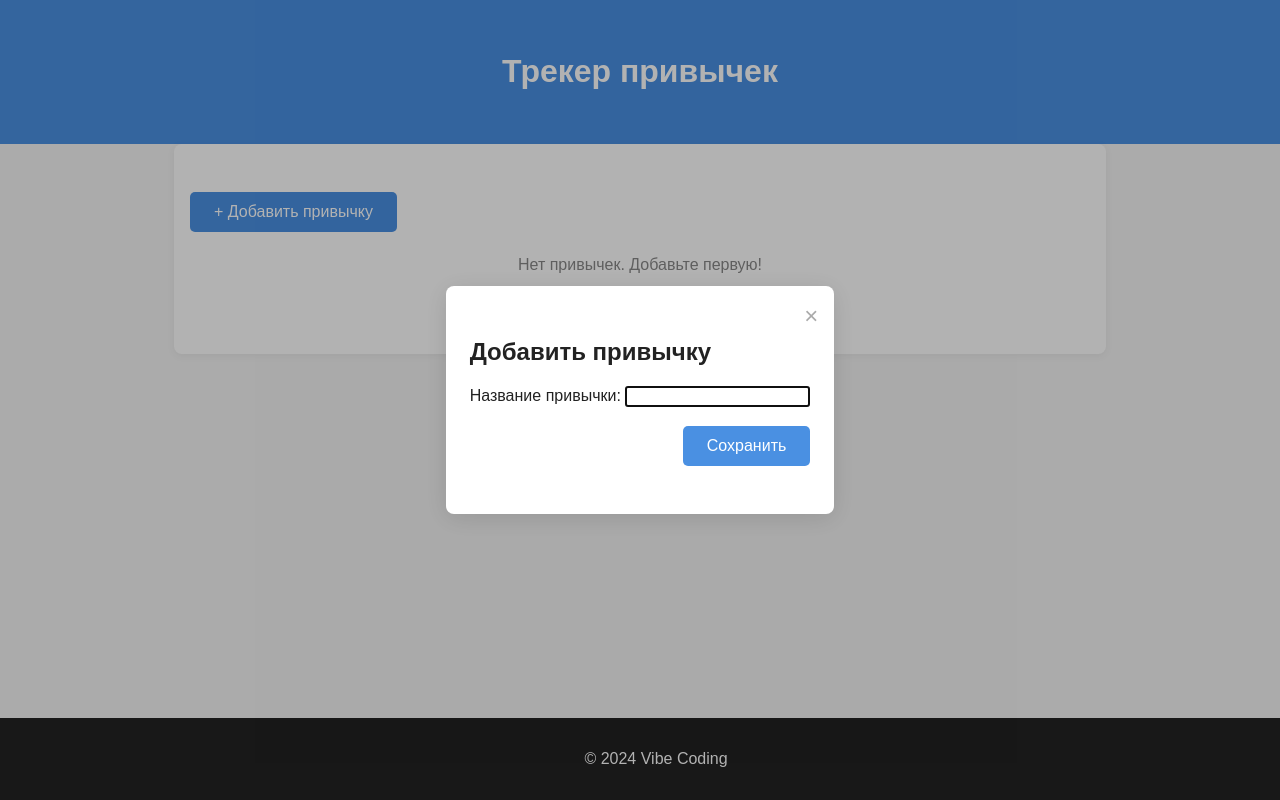
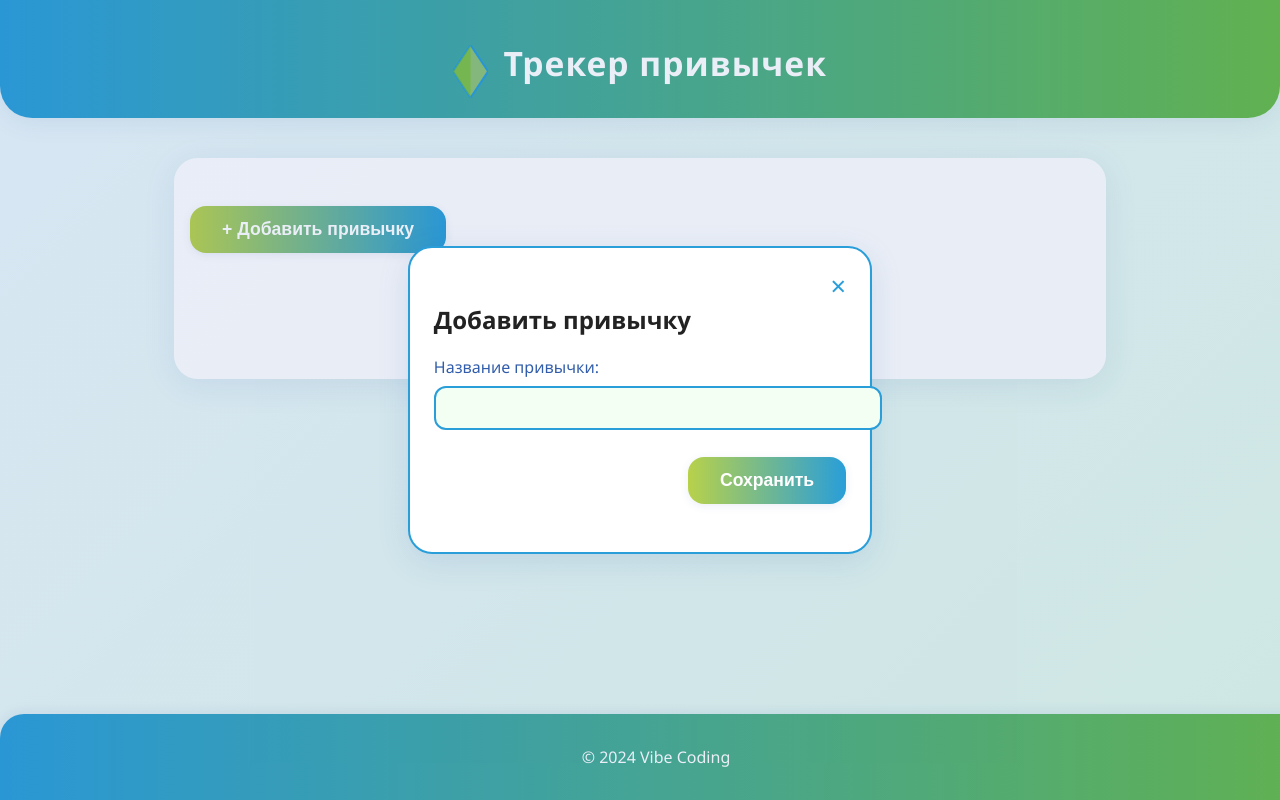
Before and after one commit to Guince/sims-like_live_tracker, a plain HTML site: page index.html in a window 1280 px wide. Both pictures are taken after a click on the button "+ Добавить привычку". Drawn offline with Linux system fonts and the light colour scheme.

Commit message:
update style, made it more like Sims4

```diff
--- a/index.html
+++ b/index.html
@@ -8,6 +8,13 @@
 </head>
 <body>
     <header>
+        <span class="plumbob">
+            <svg viewBox="0 0 32 48" fill="none" xmlns="http://www.w3.org/2000/svg">
+                <polygon points="16,0 32,24 16,48 0,24" fill="#b8d14a" stroke="#299ed9" stroke-width="2"/>
+                <polygon points="16,0 16,48 0,24" fill="#66bb46" opacity="0.7"/>
+                <polygon points="16,0 32,24 16,48" fill="#299ed9" opacity="0.3"/>
+            </svg>
+        </span>
         <h1>Трекер привычек</h1>
     </header>
     <main>
--- a/style.css
+++ b/style.css
@@ -1,25 +1,48 @@
 body {
-    font-family: Arial, sans-serif;
+    font-family: 'Segoe UI', Arial, sans-serif;
     margin: 0;
     padding: 0;
-    background: #f4f4f4;
+    background: linear-gradient(135deg, #eaf6fb 0%, #e0f7e9 100%);
     color: #222;
+    min-height: 100vh;
 }
 
 header {
-    background: #4a90e2;
+    background: linear-gradient(90deg, #299ed9 0%, #66bb46 100%);
     color: #fff;
-    padding: 2rem 1rem;
+    padding: 2.5rem 1rem 2rem 1rem;
     text-align: center;
+    border-bottom-left-radius: 32px;
+    border-bottom-right-radius: 32px;
+    box-shadow: 0 4px 24px rgba(49,93,171,0.10);
+    position: relative;
+}
+header .plumbob {
+    display: inline-block;
+    vertical-align: middle;
+    margin-right: 0.7rem;
+    width: 2.2rem;
+    height: 2.2rem;
+}
+header h1 {
+    display: inline-block;
+    vertical-align: middle;
+    font-size: 2.1rem;
+    font-weight: 700;
+    letter-spacing: 1px;
+    margin: 0;
 }
 
 main {
     padding: 2rem 1rem 5rem 1rem;
     max-width: 900px;
     margin: 0 auto;
-    background: #fff;
-    border-radius: 8px;
-    box-shadow: 0 2px 8px rgba(0,0,0,0.05);
+    background: rgba(255,255,255,0.95);
+    border-radius: 24px;
+    box-shadow: 0 6px 32px rgba(49,93,171,0.10);
+    margin-top: 2.5rem;
+    position: relative;
+    z-index: 1;
 }
 
 .habits-section {
@@ -27,18 +50,21 @@ main {
 }
 
 .primary-btn {
-    background: #4a90e2;
+    background: linear-gradient(90deg, #b8d14a 0%, #299ed9 100%);
     color: #fff;
     border: none;
-    padding: 0.7rem 1.5rem;
-    border-radius: 5px;
-    font-size: 1rem;
+    padding: 0.8rem 2rem;
+    border-radius: 16px;
+    font-size: 1.1rem;
+    font-weight: 600;
     cursor: pointer;
     margin-bottom: 1.5rem;
-    transition: background 0.2s;
+    box-shadow: 0 2px 8px rgba(49,93,171,0.10);
+    transition: background 0.2s, transform 0.1s;
 }
 .primary-btn:hover {
-    background: #357abd;
+    background: linear-gradient(90deg, #66bb46 0%, #315dab 100%);
+    transform: translateY(-2px) scale(1.04);
 }
 
 .habits-list {
@@ -48,14 +74,15 @@ main {
 }
 
 .habit-item {
-    background: #f9f9f9;
-    border: 1px solid #e0e0e0;
-    border-radius: 6px;
+    background: linear-gradient(90deg, #f4fff4 0%, #eaf6fb 100%);
+    border: 2px solid #b8d14a;
+    border-radius: 18px;
     margin-bottom: 1.5rem;
-    padding: 1rem;
+    padding: 1.2rem 1rem 1.5rem 1rem;
     display: flex;
     flex-direction: column;
     gap: 0.7rem;
+    box-shadow: 0 2px 12px rgba(49,93,171,0.07);
 }
 .habit-header {
     display: flex;
@@ -64,58 +91,70 @@ main {
 }
 .habit-title {
     font-weight: bold;
-    font-size: 1.1rem;
+    font-size: 1.2rem;
+    color: #299ed9;
+    letter-spacing: 0.5px;
 }
 .habit-actions button {
     background: none;
     border: none;
-    color: #4a90e2;
+    color: #299ed9;
     cursor: pointer;
-    font-size: 1.1rem;
+    font-size: 1.3rem;
     margin-left: 0.5rem;
-    transition: color 0.2s;
+    border-radius: 50%;
+    padding: 0.2rem 0.4rem;
+    transition: background 0.2s, color 0.2s;
 }
 .habit-actions button:hover {
-    color: #d0021b;
+    background: #e0f7e9;
+    color: #b8d14a;
 }
 
 .calendar {
     display: grid;
     grid-template-columns: repeat(7, 1fr);
-    gap: 0.2rem;
+    gap: 0.3rem;
     margin-top: 0.5rem;
 }
 .calendar-day {
-    width: 2.2rem;
-    height: 2.2rem;
+    width: 2.3rem;
+    height: 2.3rem;
     display: flex;
     align-items: center;
     justify-content: center;
-    border-radius: 4px;
-    background: #eaeaea;
-    font-size: 0.95rem;
+    border-radius: 8px;
+    background: #eaf6fb;
+    font-size: 1rem;
+    font-weight: 500;
     cursor: pointer;
     user-select: none;
-    transition: background 0.2s, color 0.2s;
+    transition: background 0.2s, color 0.2s, box-shadow 0.2s;
+    box-shadow: 0 1px 2px rgba(49,93,171,0.04);
+    border: 2px solid transparent;
 }
 .calendar-day.completed {
-    background: #4a90e2;
+    background: linear-gradient(90deg, #b8d14a 0%, #66bb46 100%);
     color: #fff;
+    border: 2px solid #299ed9;
+    box-shadow: 0 2px 8px rgba(49,93,171,0.10);
 }
 .calendar-day.today {
-    border: 2px solid #4a90e2;
+    border: 2px solid #315dab;
+    box-shadow: 0 0 0 2px #b8d14a;
 }
 .calendar-day.inactive {
     background: #f4f4f4;
     color: #bbb;
     cursor: default;
+    border: 2px solid #e0e0e0;
 }
 
 /* Модальное окно */
 .modal {
     position: fixed;
     top: 0; left: 0; right: 0; bottom: 0;
-    background: rgba(0,0,0,0.3);
+    background: rgba(49,93,171,0.10);
     display: flex;
     align-items: center;
     justify-content: center;
@@ -126,32 +165,56 @@ main {
 }
 .modal-content {
     background: #fff;
-    padding: 2rem 1.5rem 1.5rem 1.5rem;
-    border-radius: 8px;
+    padding: 2.2rem 1.5rem 1.5rem 1.5rem;
+    border-radius: 24px;
     min-width: 280px;
     max-width: 90vw;
-    box-shadow: 0 4px 24px rgba(0,0,0,0.12);
+    box-shadow: 0 8px 32px rgba(49,93,171,0.13);
     position: relative;
+    border: 2px solid #299ed9;
 }
 .close {
     position: absolute;
     top: 1rem;
     right: 1rem;
-    font-size: 1.5rem;
-    color: #aaa;
+    font-size: 1.7rem;
+    color: #299ed9;
     cursor: pointer;
-    transition: color 0.2s;
+    border-radius: 50%;
+    padding: 0.2rem 0.5rem;
+    transition: background 0.2s, color 0.2s;
 }
 .close:hover {
-    color: #d0021b;
+    background: #e0f7e9;
+    color: #b8d14a;
 }
 .modal-actions {
     margin-top: 1.2rem;
     text-align: right;
 }
 
+input[type="text"] {
+    width: 100%;
+    padding: 0.7rem 1rem;
+    border-radius: 12px;
+    border: 2px solid #b8d14a;
+    font-size: 1rem;
+    margin-top: 0.5rem;
+    margin-bottom: 0.5rem;
+    outline: none;
+    transition: border 0.2s;
+    background: #f4fff4;
+}
+input[type="text"]:focus {
+    border: 2px solid #299ed9;
+}
+label {
+    font-weight: 500;
+    color: #315dab;
+}
+
 footer {
-    background: #222;
+    background: linear-gradient(90deg, #299ed9 0%, #66bb46 100%);
     color: #fff;
     text-align: center;
     padding: 1rem;
@@ -159,18 +222,31 @@ footer {
     width: 100%;
     bottom: 0;
     left: 0;
+    border-top-left-radius: 24px;
+    border-top-right-radius: 24px;
+    box-shadow: 0 -2px 12px rgba(49,93,171,0.10);
 }
 
 @media (max-width: 600px) {
     main {
         padding: 1rem 0.2rem 5rem 0.2rem;
+        margin-top: 1.5rem;
     }
     .calendar-day {
-        width: 1.7rem;
-        height: 1.7rem;
+        width: 1.5rem;
+        height: 1.5rem;
         font-size: 0.8rem;
     }
     .modal-content {
         padding: 1.2rem 0.5rem 1rem 0.5rem;
     }
+    header {
+        padding: 1.5rem 0.5rem 1.2rem 0.5rem;
+        border-bottom-left-radius: 18px;
+        border-bottom-right-radius: 18px;
+    }
+    footer {
+        border-top-left-radius: 12px;
+        border-top-right-radius: 12px;
+    }
 }
```
